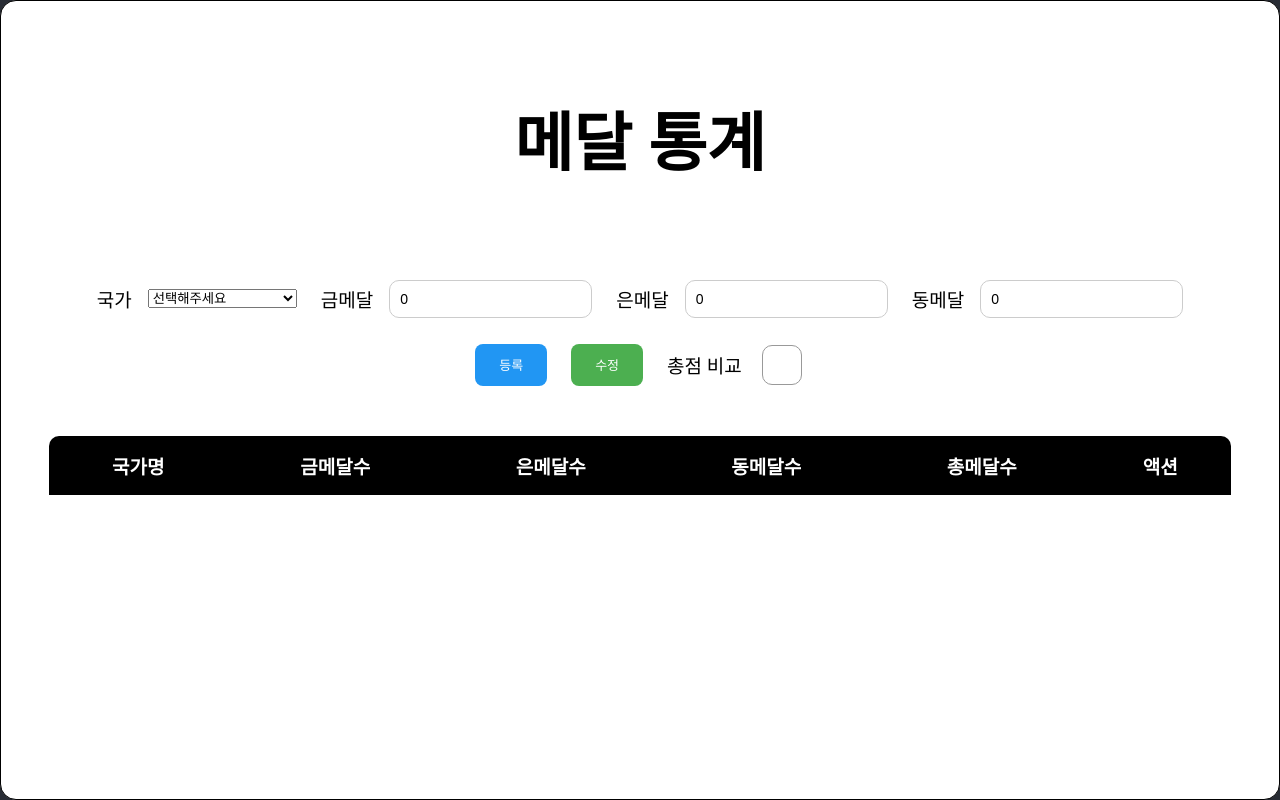
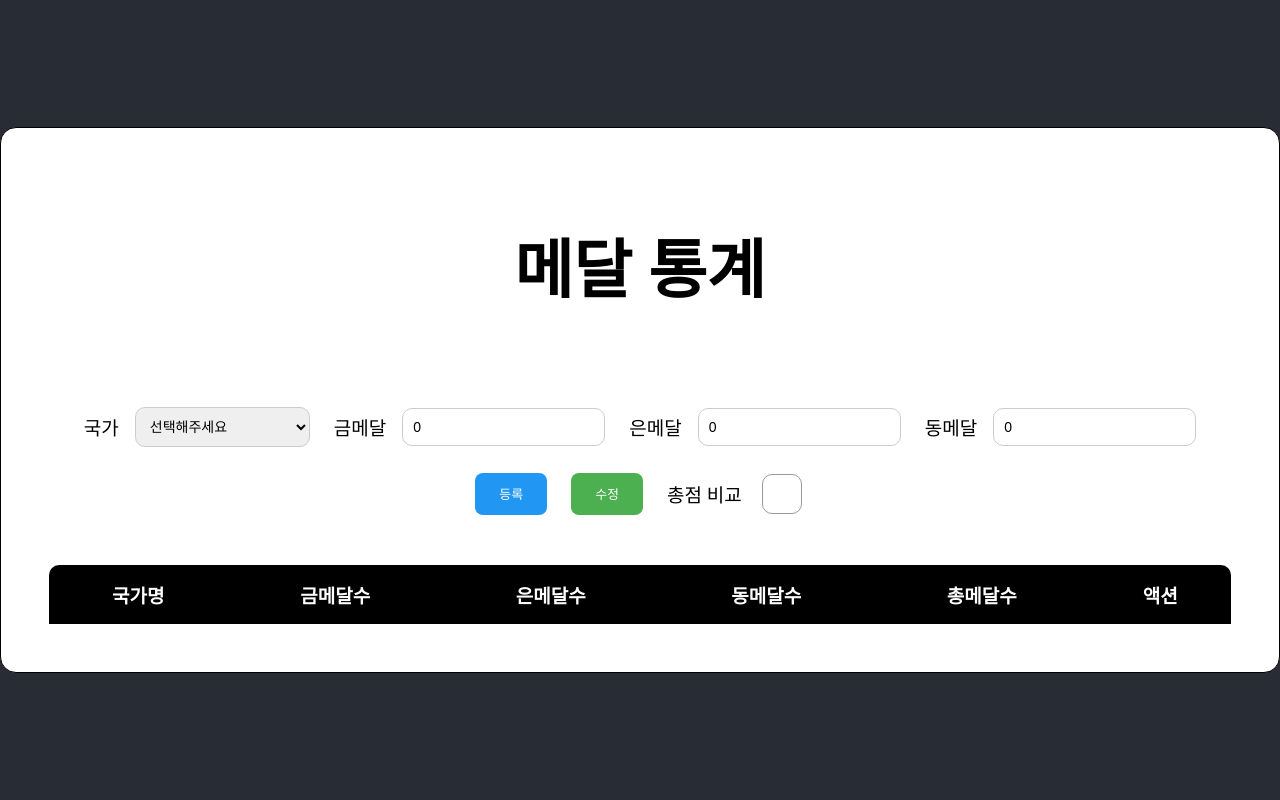
Before and after one commit to dev-woohyeok/medal-react, a React (Vite) app: page / in a window 1280 px wide. Built offline with nearby package versions, Linux system fonts and the light colour scheme.

Commit message:
design - checkbox ui 디자인 변경

```diff
--- a/src/component/Input.jsx
+++ b/src/component/Input.jsx
@@ -1,11 +1,10 @@
 import styles from '../styles/Input.module.css';
-function Input({ label, value, onChange, onFocus, ...props }) {
+function Input({ label, onChange, onFocus, ...props }) {
 	return (
 		<label className={styles.label}>
 			<span className={styles.label_text}>{label}</span>
 			<input
 				className={styles.input}
-				value={value}
 				onChange={onChange}
 				onFocus={onFocus}
 				{...props}
--- a/src/component/MedalForm.jsx
+++ b/src/component/MedalForm.jsx
@@ -1,10 +1,10 @@
 import { TYPE_LOCALSTORAGE, TYPE_STATEFORM } from '../constant/type';
 
 import styles from '../styles/MedalForm.module.css';
-import Selector from './Selector';
 import Input from './Input';
 import Button from './Button';
 import { OLYMPIC_COUNTRIES_LIST } from '../constant/constant';
+import SelectBox from './SelectBox';
 
 function MedalForm({ stateForm, setStateForm, stateRecords, setStateRecords }) {
 	function handleCreate(e) {
@@ -105,7 +105,7 @@ function MedalForm({ stateForm, setStateForm, stateRecords, setStateRecords }) {
 
 	return (
 		<form className={styles.form}>
-			<Selector
+			<SelectBox
 				label="국가"
 				options={OLYMPIC_COUNTRIES_LIST}
 				value={stateForm[TYPE_STATEFORM.COUNTRY]}
--- a/src/component/Selector.jsx
+++ b/src/component/SelectBox.jsx
@@ -1,6 +1,6 @@
-import style_input from '../styles/Input.module.css';
+import styles from '../styles/Input.module.css';
 
-function Selector({
+function SelectBox({
 	options = [],
 	onChange,
 	label,
@@ -9,10 +9,10 @@ function Selector({
 	...props
 }) {
 	return (
-		<label className={style_input.label}>
-			<span className={style_input.label_text}>{label}</span>
+		<label className={styles.label}>
+			<span className={styles.label_text}>{label}</span>
 			<select
-				className={style_input.input}
+				className={styles.input}
 				value={value}
 				onChange={onChange}
 				{...props}
@@ -31,4 +31,4 @@ function Selector({
 	);
 }
 
-export default Selector;
+export default SelectBox;
--- a/src/styles/App.module.css
+++ b/src/styles/App.module.css
@@ -12,7 +12,6 @@
 .container {
 	display: flex;
 	flex-direction: column;
-	height: 100vh;
 	align-items: center;
 	background-color: white;
 	border-radius: 16px;
@@ -20,6 +19,7 @@
 	color: black;
 	border: solid black 1px;
 	gap: 3rem;
+	overflow-y: auto;
 }
 
 .title {
--- a/src/styles/Input.module.css
+++ b/src/styles/Input.module.css
@@ -7,6 +7,14 @@
 
 .label_text {
 	white-space: nowrap;
+}
+
+.input {
+	border: 1px solid #ccc;
+	padding: 10px;
+	font-size: calc(6px + 1vmin);
+	width: 100%;
+	border-radius: 0.625rem;
 }
 
 input[type='number'] {
```
